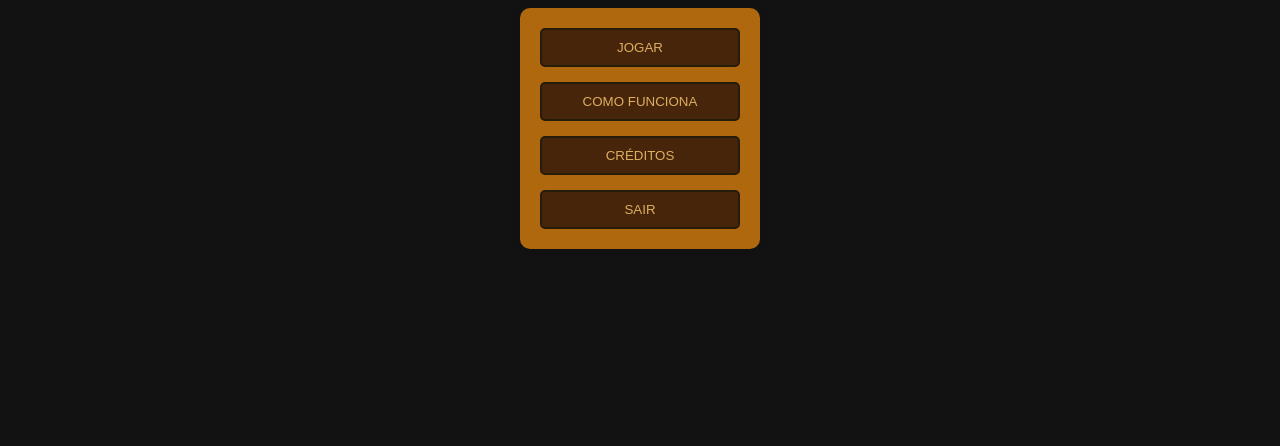
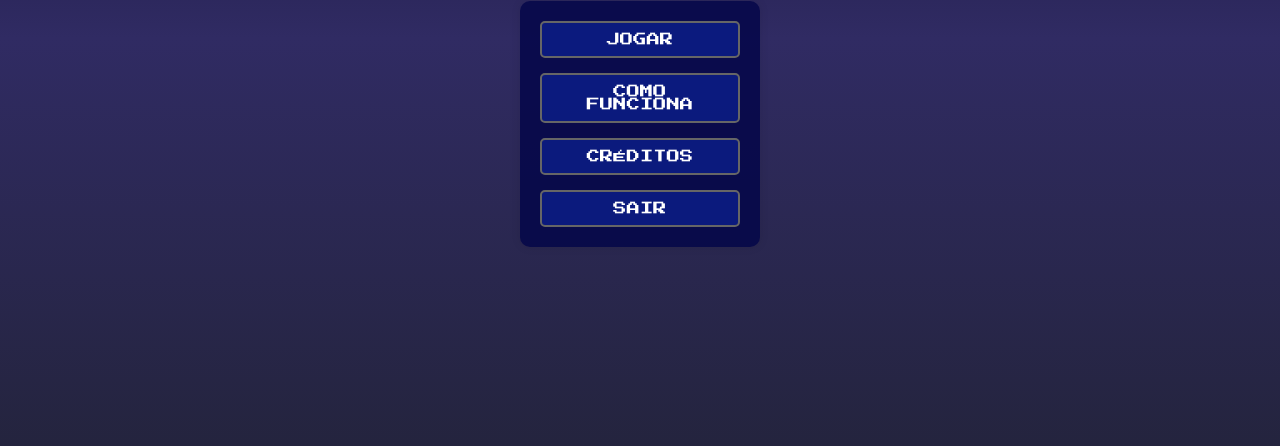
Before and after one commit to nkfttr/project-Langfly, a plain HTML site: page htmlFiles/menu.html in a window 1280 px wide. Shown: the part 370-816 px from the top of the page. Drawn offline with Linux system fonts and the light colour scheme.

Commit message:
Css do menu atualizado.

```diff
--- a/cssFiles/menuCss.css
+++ b/cssFiles/menuCss.css
@@ -1,7 +1,7 @@
 body {
-    background-color: #121212;
+    background: linear-gradient(to bottom, #0f0c29, #302b63, #24243e);
     color: #E0E0E0;
-    font-family: Arial, sans-serif;
+    font-family: 'Press Start 2P', sans-serif;
     text-align: center;
     display: flex;
     flex-direction: column;
@@ -22,21 +22,21 @@ body {
     font-family: 'Press Start 2P', sans-serif;
     padding: 10px 20px;
     cursor: pointer;
-    background-color: #46250a;
-    color: #deae61;
-    border: 2px solid #251c0c;
+    background-color: rgba(13, 37, 164, 0.57);
+    color: white;
+    border: 2px solid #666;
     border-radius: 5px;
     transition: 0.3s;
 }
 .menu button:hover {
-    background: rgba(128, 75, 7, 0.85);
+    background: rgba(29, 166, 238, 0.85);
 }
 
 .menu button:active {
     transform: scale(0.95);
 }
 .container{
-    background: rgba(207, 122, 13, 0.83);
+    background: rgba(3, 6, 73, 0.83);
     padding: 20px;
     border-radius: 10px;
     box-shadow: 0px 0px 10px rgba(0, 0, 0, 0.1);
--- a/htmlFiles/menu.html
+++ b/htmlFiles/menu.html
@@ -5,6 +5,7 @@
     <meta name="viewport" content="width=device-width, initial-scale=1.0">
     <title>Menu Principal</title>
     <link rel="stylesheet" href="../cssFiles/menuCss.css">
+    <link href="https://fonts.googleapis.com/css2?family=Press+Start+2P&display=swap" rel="stylesheet">
 </head>
 <body>
     <a href="https://discord.gg/Zsxn7KtjF9" target="_blank">
```
